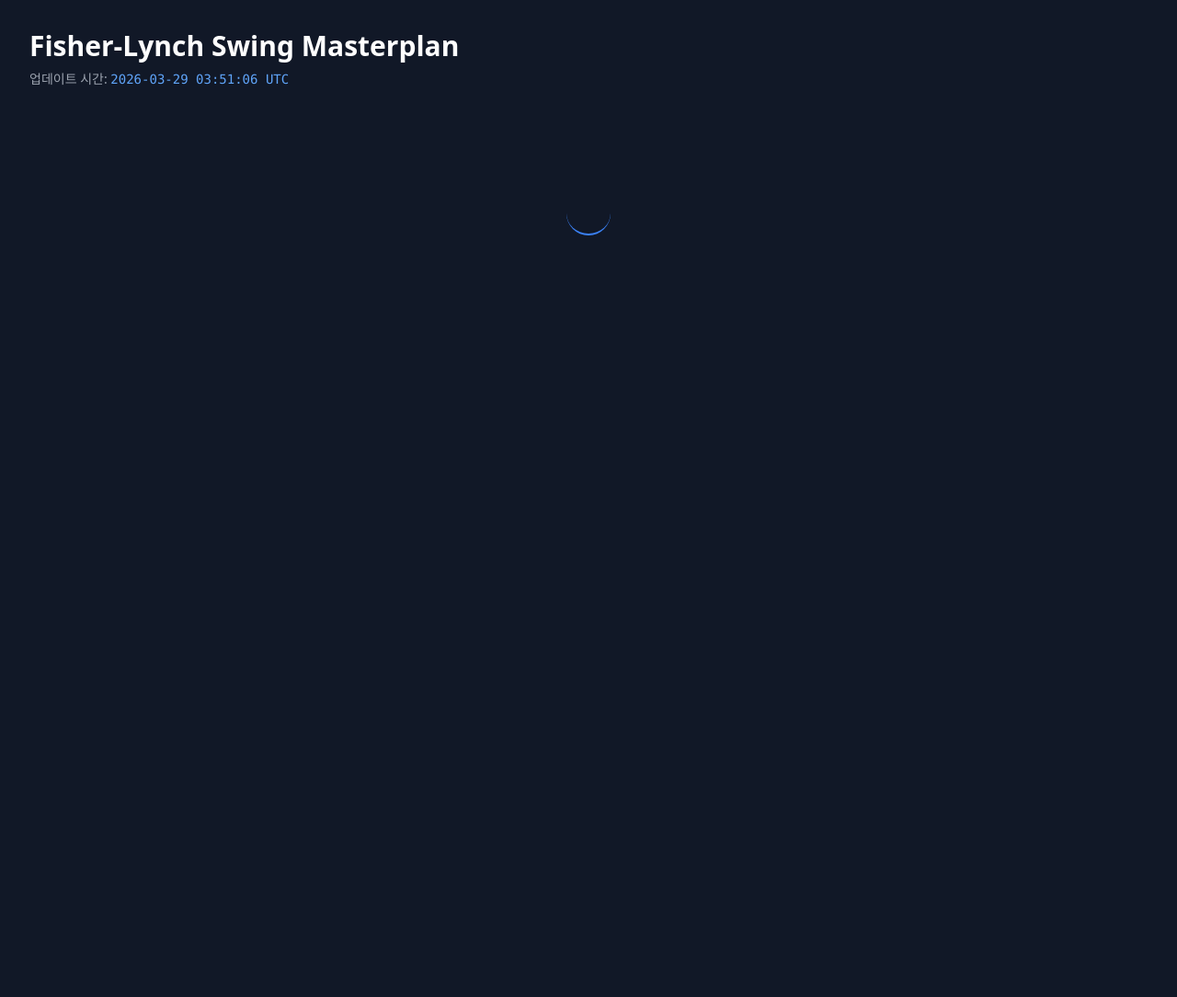
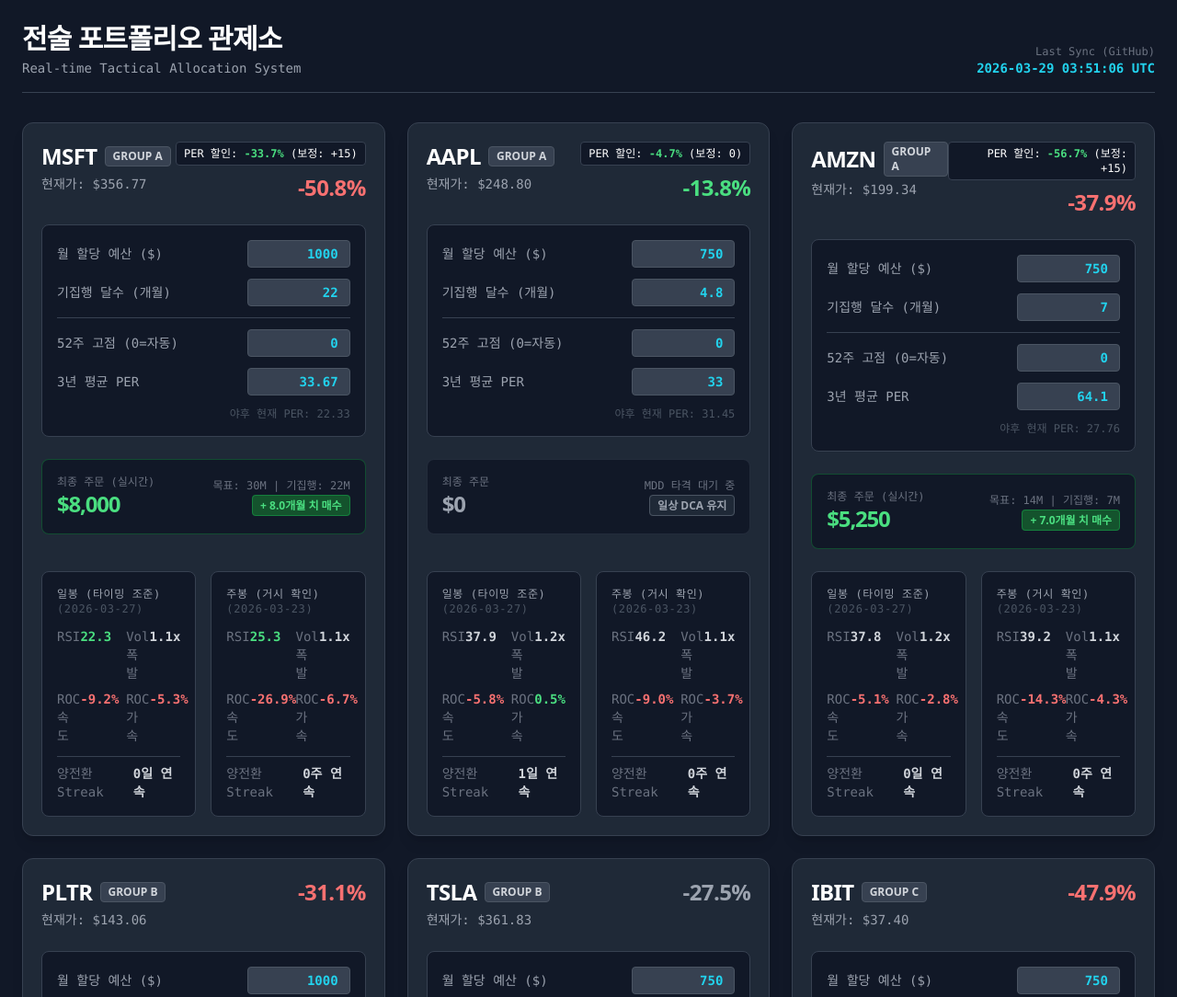
Before and after one commit to dluvbell/BuyorSell, a plain HTML site: page index.html in a window 1280 px wide. Shown: the top 1084 px of the page at 92% size. Before the commit the page ends 800 px from the top, so only its background shows below. Drawn offline with nearby package versions, Linux system fonts and the light colour scheme.

Commit message:
Update index.html

```diff
--- a/index.html
+++ b/index.html
@@ -1,30 +1,37 @@
 <!DOCTYPE html>
-<html lang="ko" class="dark">
+<html lang="ko">
 <head>
     <meta charset="UTF-8">
     <meta name="viewport" content="width=device-width, initial-scale=1.0">
-    <title>Swing Masterplan Dashboard</title>
+    <title>전술 포트폴리오 관제소</title>
     <script src="https://cdn.tailwindcss.com"></script>
-    <script>
-        tailwind.config = {
-            darkMode: 'class',
-            theme: { extend: {} }
+    <style>
+        body { background-color: #111827; color: #ffffff; }
+        /* 입력창 숫자 올림/내림 화살표 숨기기 */
+        input[type="number"]::-webkit-inner-spin-button,
+        input[type="number"]::-webkit-outer-spin-button {
+            -webkit-appearance: none;
+            margin: 0;
         }
-    </script>
+    </style>
 </head>
-<body class="bg-gray-900 text-gray-100 font-sans antialiased min-h-screen p-4 md:p-8">
+<body class="min-h-screen p-6 font-sans">
     <div class="max-w-7xl mx-auto">
-        <header class="mb-8 text-center md:text-left">
-            <h1 class="text-3xl font-bold text-white mb-2">Fisher-Lynch Swing Masterplan</h1>
-            <p class="text-gray-400 text-sm">업데이트 시간: <span id="last-updated" class="font-mono text-blue-400">데이터를 불러오는 중...</span></p>
-        </header>
 
-        <div id="loading-spinner" class="flex justify-center items-center py-20">
-            <div class="animate-spin rounded-full h-12 w-12 border-b-2 border-blue-500"></div>
+        <div class="flex justify-between items-end border-b border-gray-700 pb-4 mb-8">
+            <div>
+                <h1 class="text-3xl font-black tracking-tight text-white">전술 포트폴리오 관제소</h1>
+                <p class="text-gray-400 text-sm mt-1 font-mono">Real-time Tactical Allocation System</p>
+            </div>
+            <div class="text-right">
+                <div class="text-xs text-gray-500 font-mono">Last Sync (GitHub)</div>
+                <div id="last-updated" class="text-sm font-bold text-cyan-400 font-mono">데이터 동기화 중...</div>
+            </div>
         </div>
 
-        <main id="dashboard-grid" class="grid grid-cols-1 md:grid-cols-2 lg:grid-cols-3 gap-6 hidden">
-            </main>
+        <div id="crypto-grid" class="grid grid-cols-1 md:grid-cols-2 xl:grid-cols-3 gap-6">
+            </div>
+
     </div>
 
     <script src="app.js"></script>
```
